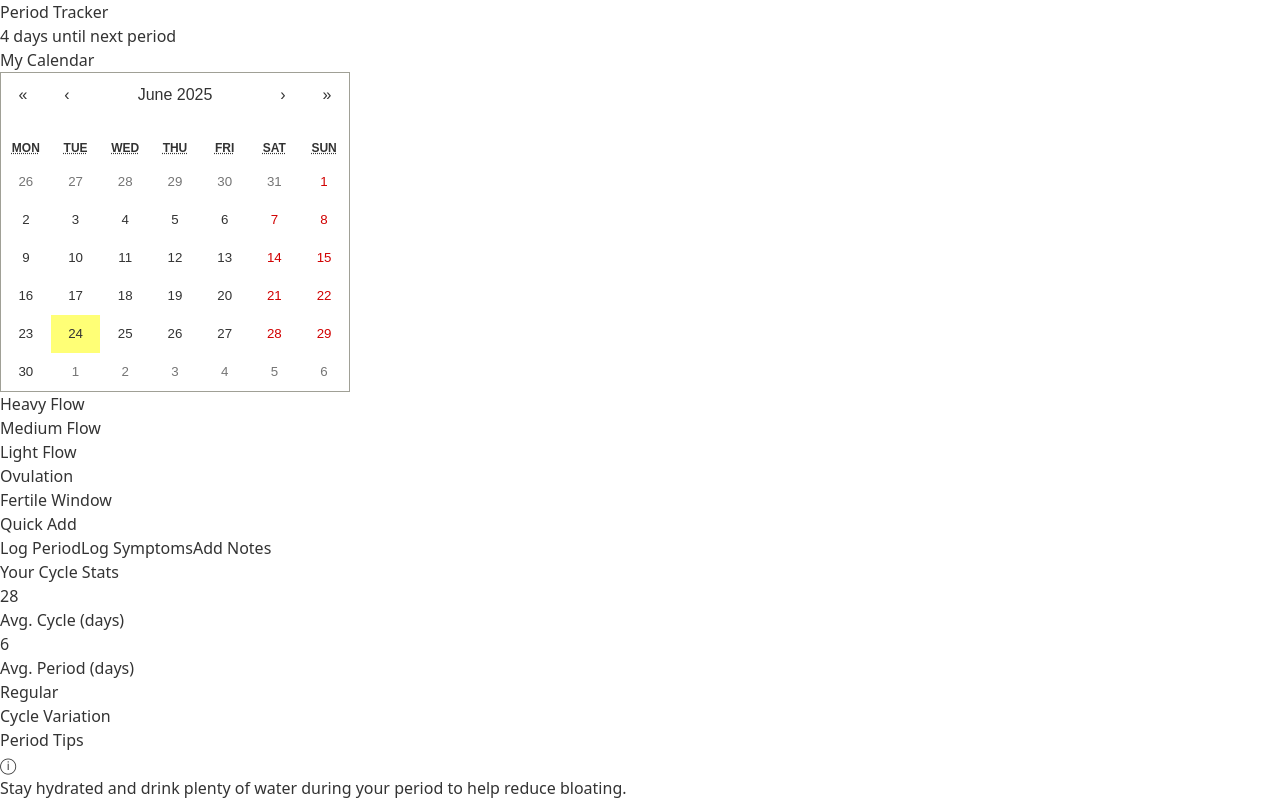
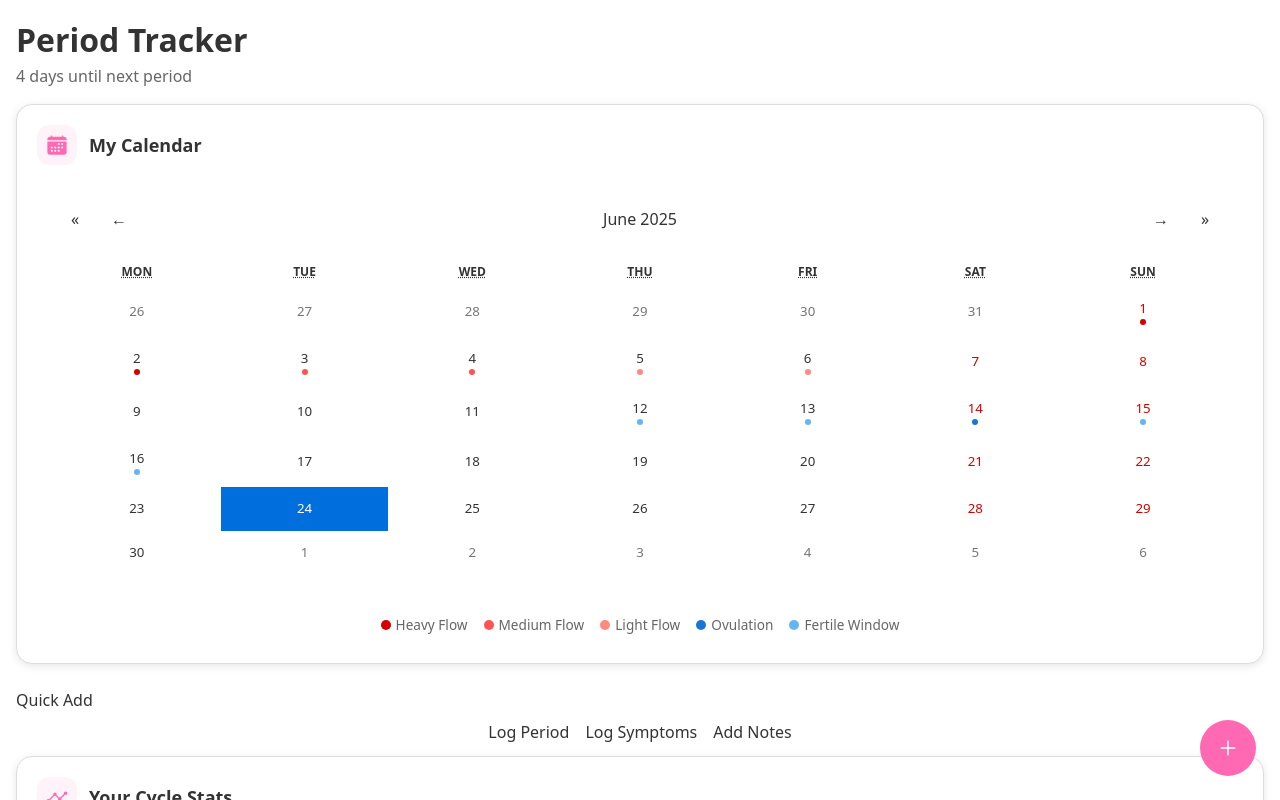
Before and after one commit to acroop/Medico-web, a React (Vite) app: page /period-tracker in a window 1280 px wide. Shown: the top 800 px of the page. Built offline with nearby package versions, Linux system fonts and the light colour scheme.

Commit message:
Changed the periodtracker.jsx file

```diff
--- a/src/components/Card.jsx
+++ b/src/components/Card.jsx
@@ -5,44 +5,89 @@ import { IconContext } from 'react-icons';
 import * as Icons from 'react-icons/io5'; // Ionicons as Io*
 
 function Card({ title, subtitle, onClick, icon, children, className = '', footer }) {
-  const { theme } = useTheme();
+  const { theme, isDark } = useTheme();
 
+  // Dynamically get icon component
   const IconComponent = icon ? Icons[`Io${icon.charAt(0).toUpperCase() + icon.slice(1)}`] : null;
 
-  const cardClasses = `
-    rounded-xl border p-5 shadow-md my-3
-    bg-[${theme.card}] border-[${theme.border}] text-[${theme.text}]
-    ${className}
-  `;
+  const cardStyle = {
+    backgroundColor: isDark ? '#2a2a2a' : '#fff', // ⬅ Matches screenshot
+    borderColor: theme.border,
+    color: theme.text,
+    borderRadius: '16px',
+    padding: '20px',
+    margin: '12px 0',
+    boxShadow: isDark
+      ? '0 4px 12px rgba(0, 0, 0, 0.4)'
+      : '0 2px 8px rgba(0, 0, 0, 0.1)',
+    borderWidth: '1px',
+    borderStyle: 'solid',
+  };
+
+  const headerStyle = {
+    display: 'flex',
+    alignItems: 'center',
+    marginBottom: '16px',
+  };
+
+  const iconContainerStyle = {
+    width: '40px',
+    height: '40px',
+    borderRadius: '12px',
+    backgroundColor: theme.primary + '15',
+    display: 'flex',
+    alignItems: 'center',
+    justifyContent: 'center',
+    marginRight: '12px',
+  };
+
+  const titleStyle = {
+    fontSize: '1.125rem',
+    fontWeight: 600,
+    margin: 0,
+    color: theme.text,
+  };
+
+  const subtitleStyle = {
+    fontSize: '0.875rem',
+    marginTop: '4px',
+    color: theme.textSecondary,
+  };
 
   const content = (
-    <div className={cardClasses}>
+    <div className={className} style={cardStyle}>
       {(title || IconComponent) && (
-        <div className="flex items-center mb-4">
+        <div style={headerStyle}>
           {IconComponent && (
-            <div className="w-10 h-10 rounded-lg flex items-center justify-center mr-3"
-                 style={{ backgroundColor: theme.primary + '15' }}>
-              <IconContext.Provider value={{ color: theme.primary, size: '20px' }}>
+            <div style={iconContainerStyle}>
+              <IconContext.Provider value={{ color: theme.primary, size: '22px' }}>
                 <IconComponent />
               </IconContext.Provider>
             </div>
           )}
-          <div className="flex-1">
-            {title && <h2 className="text-lg font-semibold">{title}</h2>}
-            {subtitle && <p className="text-sm text-gray-500 dark:text-gray-400">{subtitle}</p>}
+          <div style={{ flex: 1 }}>
+            {title && <h2 style={titleStyle}>{title}</h2>}
+            {subtitle && <p style={subtitleStyle}>{subtitle}</p>}
           </div>
         </div>
       )}
 
-      <div className="mt-1">{children}</div>
+      <div style={{ marginTop: 4 }}>{children}</div>
 
-      {footer && <div className="pt-4 mt-4 border-t border-gray-200 dark:border-gray-700">{footer}</div>}
+      {footer && (
+        <div style={{ marginTop: '16px', paddingTop: '16px', borderTop: `1px solid ${isDark ? '#444' : '#ccc'}` }}>
+          {footer}
+        </div>
+      )}
     </div>
   );
 
   if (onClick) {
     return (
-      <div onClick={onClick} className="cursor-pointer hover:shadow-lg transition duration-150">
+      <div
+        onClick={onClick}
+        className="cursor-pointer transition duration-150 hover:shadow-lg"
+      >
         {content}
       </div>
     );
--- a/src/pages/PeriodTracker.jsx
+++ b/src/pages/PeriodTracker.jsx
@@ -1,112 +1,150 @@
+// src/pages/PeriodTracker.jsx
 import React, { useState } from 'react';
-import { Calendar } from 'react-calendar';
+import Calendar from 'react-calendar';
 import 'react-calendar/dist/Calendar.css';
+import { IoInformationCircleOutline, IoAdd } from 'react-icons/io5';
+import { useTheme } from '../context/ThemeContext';
+import Button from '../components/Button';
+import Card from '../components/Card';
+import '../styles/Calendar.css';
+
+
 
 const PeriodTrackerScreen = () => {
-  const [periodDays] = useState([
+  const { theme, isDark } = useTheme();
+  const [date, setDate] = useState(new Date());
+
+  const periodDays = [
     { date: '2025-06-01', flow: 'heavy' },
     { date: '2025-06-02', flow: 'heavy' },
     { date: '2025-06-03', flow: 'medium' },
     { date: '2025-06-04', flow: 'medium' },
     { date: '2025-06-05', flow: 'light' },
     { date: '2025-06-06', flow: 'light' },
-  ]);
+  ];
 
-  const [fertileDays] = useState([
+  const fertileDays = [
     { date: '2025-06-14', type: 'ovulation' },
     { date: '2025-06-12', type: 'fertile' },
     { date: '2025-06-13', type: 'fertile' },
     { date: '2025-06-15', type: 'fertile' },
     { date: '2025-06-16', type: 'fertile' },
-  ]);
+  ];
 
-  const predictedPeriod = {
-    start: '2025-06-28',
-    end: '2025-07-04',
-  };
+  const stats = [
+    { label: 'Avg. Cycle (days)', value: '28' },
+    { label: 'Avg. Period (days)', value: '6' },
+    { label: 'Cycle Variation', value: 'Regular' },
+  ];
 
-  const today = new Date().toISOString().split('T')[0];
-  const isInPeriod = periodDays.some(day => day.date === today);
+  const tips = [
+    "Stay hydrated and drink plenty of water during your period to help reduce bloating.",
+    "Light exercise like walking or yoga can help ease cramps and improve mood.",
+  ];
+  const renderDotsForDate = (date) => {
+  const dots = [];
 
-  const nextPeriodDate = new Date(predictedPeriod.start);
-  const currentDate = new Date();
-  const daysUntilPeriod = Math.ceil((nextPeriodDate - currentDate) / (1000 * 60 * 60 * 24));
+  const dateStr = date.toISOString().split('T')[0]; // 'YYYY-MM-DD'
+
+  // Period flow
+  periodDays.forEach(day => {
+    if (day.date === dateStr) {
+      const color = day.flow === 'heavy' ? '#D50000' :
+                    day.flow === 'medium' ? '#FF5252' :
+                    '#FF8A80';
+      dots.push(<span key={color} style={{ backgroundColor: color }} className="dot" />);
+    }
+  });
+
+  // Fertile/ovulation
+  fertileDays.forEach(day => {
+    if (day.date === dateStr) {
+      const color = day.type === 'ovulation' ? '#1976D2' : '#64B5F6';
+      dots.push(<span key={color} style={{ backgroundColor: color }} className="dot" />);
+    }
+  });
 
   return (
-    <div className="bg-white dark:bg-gray-900 text-gray-800 dark:text-white min-h-screen py-6 px-4">
-      <div className="mb-6">
-        <h1 className="text-3xl font-bold">Period Tracker</h1>
-        <p className="text-sm text-gray-500 dark:text-gray-400">
-          {daysUntilPeriod > 0
-            ? `${daysUntilPeriod} days until next period`
-            : isInPeriod
-            ? 'You are on your period'
-            : 'Your period is late'}
-        </p>
+    <div style={{ display: 'flex', justifyContent: 'center', marginTop: 2 }}>
+      {dots}
+    </div>
+  );
+};
+
+  return (
+    <div style={{ backgroundColor: theme.background, minHeight: '100vh', padding: '1rem' }}>
+      <h1 style={{ color: theme.text, fontSize: '2rem', fontWeight: 'bold' }}>Period Tracker</h1>
+      <p style={{ color: theme.textSecondary, marginBottom: '1rem' }}>4 days until next period</p>
+
+      <Card title="My Calendar" icon="calendar"className="justify-center">
+        <div style={{  width: '100%', margin: '0 auto', borderRadius: '12px', padding: '1rem', background: isDark ? '#2a2a2a' : '#fff' }}>
+          <Calendar
+            onChange={setDate}
+            value={date}
+            prevLabel="←"
+            nextLabel="→"
+            next2Label="»"
+            prev2Label="«"
+            showNeighboringMonth
+            className="themed-calendar"
+            tileContent={({ date, view }) => view === 'month' ? renderDotsForDate(date) : null}
+          />
+        </div>
+        <div style={{ display: 'flex', flexWrap: 'wrap', justifyContent: 'center', marginTop: '1rem' }}>
+          {[{ label: 'Heavy Flow', color: '#D50000' }, { label: 'Medium Flow', color: '#FF5252' }, { label: 'Light Flow', color: '#FF8A80' }, { label: 'Ovulation', color: '#1976D2' }, { label: 'Fertile Window', color: '#64B5F6' }].map((item, index) => (
+            <div key={index} style={{ display: 'flex', alignItems: 'center', margin: '0.5rem' }}>
+              <div style={{ width: '10px', height: '10px', borderRadius: '50%', backgroundColor: item.color, marginRight: '5px' }}></div>
+              <span style={{ fontSize: '0.85rem', color: theme.textSecondary }}>{item.label}</span>
+            </div>
+          ))}
+        </div>
+      </Card>
+
+      <h2 style={{ color: theme.text, marginTop: '1.5rem', marginBottom: '0.5rem' }}>Quick Add</h2>
+      <div style={{ display: 'flex', justifyContent: 'center', gap: '1rem', flexWrap: 'wrap' }}>
+        <Button title="Log Period" size="small" style={{ backgroundColor: '#FF69B4', flex: 1, maxWidth: '200px' }} />
+        <Button title="Log Symptoms" size="small" style={{ backgroundColor: '#9370DB', flex: 1, maxWidth: '200px' }} />
+        <Button title="Add Notes" size="small" style={{ borderColor: '#FF69B4', borderWidth: 1, flex: 1, maxWidth: '200px' }} />
       </div>
 
-      <div className="bg-white dark:bg-gray-800 p-4 rounded-lg shadow mb-6">
-        <h2 className="text-xl font-semibold mb-4">My Calendar</h2>
-        <Calendar className="w-full mb-4" />
-        <div className="flex flex-wrap gap-4">
-          <Legend color="#D50000" label="Heavy Flow" />
-          <Legend color="#FF5252" label="Medium Flow" />
-          <Legend color="#FF8A80" label="Light Flow" />
-          <Legend color="#1976D2" label="Ovulation" />
-          <Legend color="#64B5F6" label="Fertile Window" />
+      <Card title="Your Cycle Stats" icon="analytics">
+        <div style={{ display: 'flex', justifyContent: 'center', gap: '2rem', flexWrap: 'wrap' }}>
+          {stats.map((stat, index) => (
+            <div key={index} style={{ textAlign: 'center' }}>
+              <div style={{ fontSize: '1.5rem', fontWeight: 'bold', color: theme.primary }}>{stat.value}</div>
+              <div style={{ fontSize: '0.85rem', color: theme.textSecondary }}>{stat.label}</div>
+            </div>
+          ))}
         </div>
-      </div>
+      </Card>
 
-      <div className="mb-6">
-        <h3 className="text-lg font-semibold mb-2">Quick Add</h3>
-        <div className="flex gap-2">
-          <button className="bg-red-500 text-white px-4 py-2 rounded">Log Period</button>
-          <button className="bg-blue-500 text-white px-4 py-2 rounded">Log Symptoms</button>
-          <button className="border px-4 py-2 rounded">Add Notes</button>
-        </div>
-      </div>
+      <Card title="Period Tips" icon="bulb">
+        {tips.map((tip, i) => (
+          <div key={i} style={{ display: 'flex', alignItems: 'center', marginBottom: '0.75rem' }}>
+            <IoInformationCircleOutline size={20} color={theme.primary} style={{ marginRight: 8 }} />
+            <span style={{ color: theme.text }}>{tip}</span>
+          </div>
+        ))}
+      </Card>
 
-      <div className="bg-white dark:bg-gray-800 p-4 rounded-lg shadow mb-6">
-        <h2 className="text-xl font-semibold mb-4">Your Cycle Stats</h2>
-        <div className="grid grid-cols-3 gap-4 text-center">
-          <Stat value="28" label="Avg. Cycle (days)" />
-          <Stat value="6" label="Avg. Period (days)" />
-          <Stat value="Regular" label="Cycle Variation" />
-        </div>
-      </div>
-
-      <div className="bg-white dark:bg-gray-800 p-4 rounded-lg shadow">
-        <h2 className="text-xl font-semibold mb-4">Period Tips</h2>
-        <Tip text="Stay hydrated and drink plenty of water during your period to help reduce bloating." />
-        <Tip text="Light exercise like walking or yoga can help ease cramps and improve mood." />
-      </div>
-
-      <button className="fixed bottom-6 right-6 bg-red-500 text-white rounded-full w-14 h-14 shadow-lg flex items-center justify-center">
-        +
+      <button
+        style={{
+          position: 'fixed',
+          bottom: '24px',
+          right: '24px',
+          backgroundColor: theme.primary,
+          width: '56px',
+          height: '56px',
+          borderRadius: '50%',
+          display: 'flex',
+          justifyContent: 'center',
+          alignItems: 'center',
+          border: 'none',
+        }}>
+        <IoAdd size={24} color="white" />
       </button>
     </div>
   );
 };
 
-const Legend = ({ color, label }) => (
-  <div className="flex items-center gap-2">
-    <span className="w-4 h-4 rounded-full" style={{ backgroundColor: color }}></span>
-    <span className="text-sm">{label}</span>
-  </div>
-);
-
-const Stat = ({ value, label }) => (
-  <div>
-    <p className="text-2xl font-bold text-red-500">{value}</p>
-    <p className="text-sm text-gray-500 dark:text-gray-400">{label}</p>
-  </div>
-);
-
-const Tip = ({ text }) => (
-  <div className="flex items-start gap-2 mb-4">
-    <span className="text-red-500">&#9432;</span>
-    <p className="text-sm leading-relaxed">{text}</p>
-  </div>
-);
-
 export default PeriodTrackerScreen;
--- /dev/null
+++ b/src/styles/Calendar.css
@@ -0,0 +1,24 @@
+.react-calendar {
+  width: 100% !important;
+  max-width: 100%;
+  background-color: transparent;
+  border: none;
+  font-family: inherit;
+  font-size: 1rem;
+}
+
+.react-calendar__tile {
+  padding: 0.75rem 0.25rem;
+}
+
+.react-calendar__month-view__weekdays {
+  text-align: center;
+  text-transform: uppercase;
+  font-weight: 600;
+}
+.dot {
+  width: 6px;
+  height: 6px;
+  border-radius: 50%;
+  margin: 0 1px;
+}
```
Also changed, not shown: 1 other file (tests, documents, lock files or other folders).
